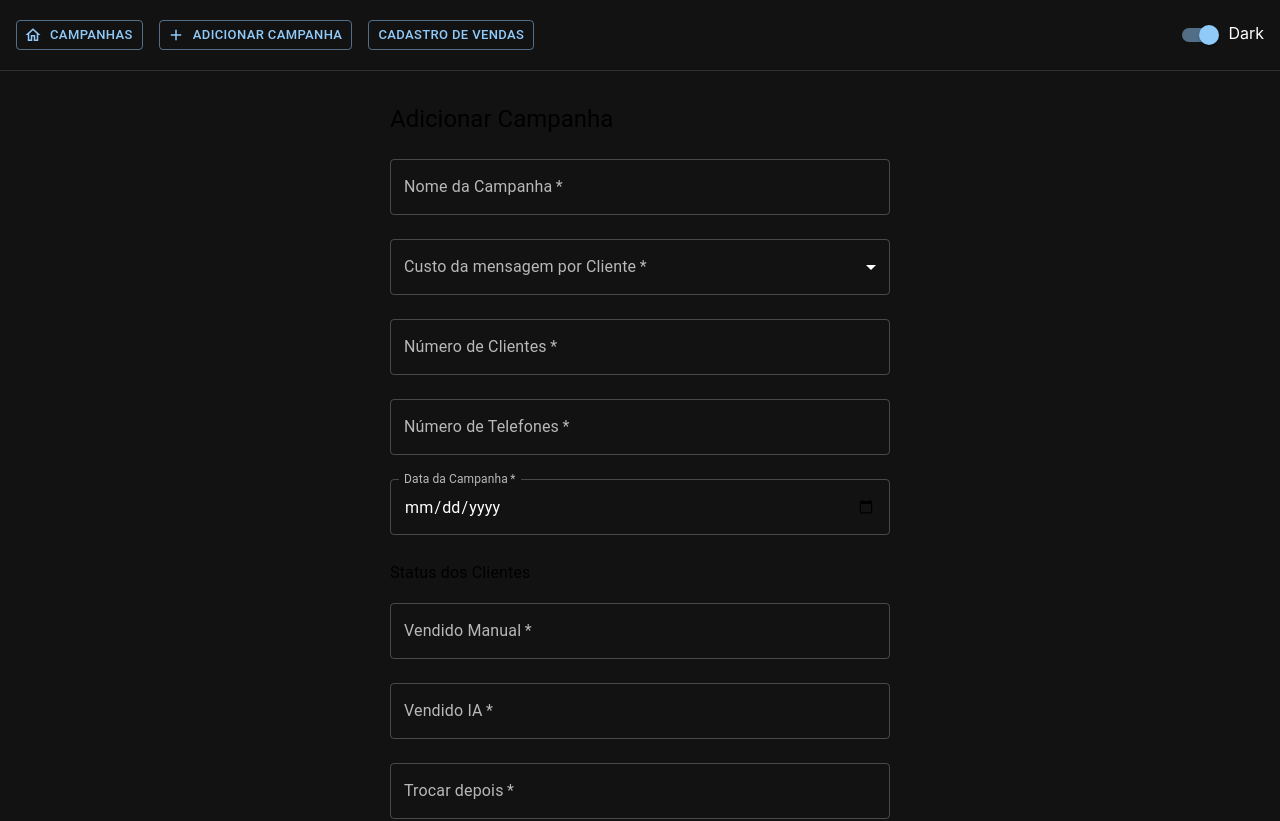
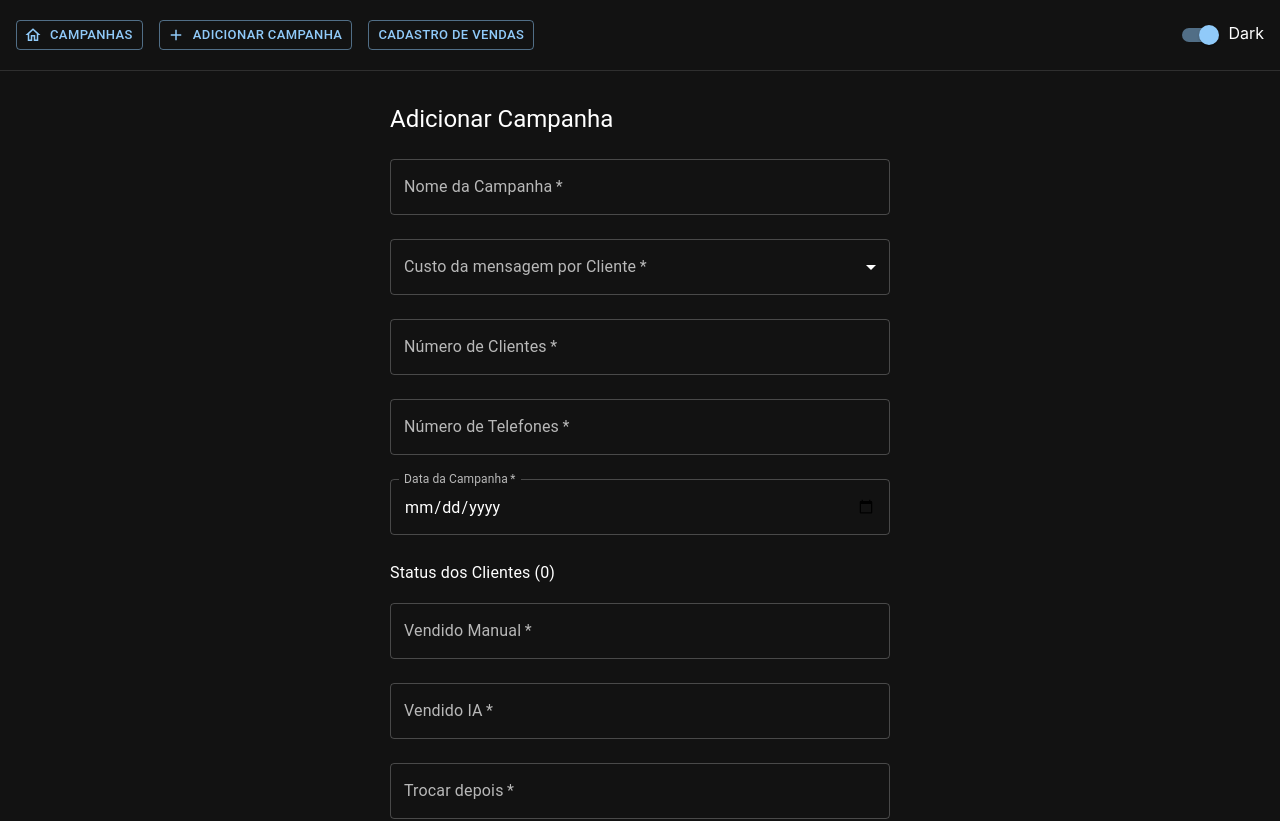
Before and after one commit to madoc87/databot-app, a React (Create React App) app: page /adicionar in a window 1280 px wide. Shown: the top 821 px of the page. Built offline with nearby package versions, Linux system fonts and the light colour scheme; no server answers; what chartjs-plugin-datalabels would draw is missing.

Commit message:
Adição de novas informações na tela do dashboard e orreção de cores para atender aos temas light e dark

```diff
--- a/src/index.css
+++ b/src/index.css
@@ -11,3 +11,28 @@ code {
   font-family: source-code-pro, Menlo, Monaco, Consolas, 'Courier New',
     monospace;
 }
+
+/* Tema Light (padrão) */
+::-webkit-calendar-picker-indicator {
+  filter: none;
+}
+
+/* Tema Dark */
+@media (prefers-color-scheme: dark) {
+  ::-webkit-calendar-picker-indicator {
+    filter: invert(1)
+            brightness(50%)
+            sepia(10%)
+            saturate(10000%)
+            hue-rotate(180deg);
+  }
+}
+
+/* Alternativa: usar classe específica para tema dark */
+/* .dark-theme ::-webkit-calendar-picker-indicator {
+  filter: invert(1)
+          brightness(50%)
+          sepia(10%)
+          saturate(10000%)
+          hue-rotate(180deg);
+} */
--- a/src/pages/Dashboard.js
+++ b/src/pages/Dashboard.js
@@ -2,7 +2,7 @@
 import React, { useState, useEffect } from 'react';
 import api from '../api';
 import { useParams } from 'react-router-dom';
-import { Box, Typography, Paper, ToggleButtonGroup, ToggleButton, useTheme } from '@mui/material';
+import { Box, Typography, Paper, ToggleButtonGroup, ToggleButton, useTheme, Grid } from '@mui/material';
 import { Bar, Pie } from 'react-chartjs-2';
 import { Chart as ChartJS, CategoryScale, LinearScale, BarElement, ArcElement, Legend } from 'chart.js';
 import ChartDataLabels from 'chartjs-plugin-datalabels';
@@ -43,6 +43,21 @@ const Dashboard = () => {
   const calcPercent = (value) => totalRespostas
     ? ((Number(value) / totalRespostas) * 100).toFixed(2)
     : 0;
+
+//totalRespostas
+const custoTotal = "R$ " + (campanha.numero_telefones * 0.1).toFixed(2);
+
+//Num respostas / num total de disparos * 100
+const percRespostas = ((totalRespostas / campanha.numero_telefones) * 100).toFixed(1)+" %";
+
+
+//Num vendas / num total de disparos * 100
+const conversaoDisp = (((campanha.vendido_manual + campanha.vendido_ia) / campanha.numero_telefones) * 100).toFixed(1)+" %";
+
+
+//Num vendas / num total de respostas * 100
+const conversaoResp = (((campanha.vendido_manual + campanha.vendido_ia) / totalRespostas) * 100).toFixed(1)+" %";
+
 
   // Dados comuns para ambos os gráficos
   const data = {
@@ -217,24 +232,46 @@ const Dashboard = () => {
     }
   };
 
+  const espacamentoLinhas = 1;
+
   return (
     <Box sx={{ padding: '2rem', bgcolor: 'background.default', color: 'text.primary', minHeight: '100vh' }}>
       <Typography variant="h4" gutterBottom>
         Dashboard da Campanha: {campanha.nome}
       </Typography>
+
       <Paper sx={{ padding: '1rem', marginBottom: '2rem' }}>
-        <Typography>
+        <Grid container spacing={4}>
+          <Grid item xs={12} md={6}>
+            <Typography sx={{ mb: espacamentoLinhas }}>
               <strong>Data da Campanha:</strong> {new Date(campanha.data_inicio).toLocaleDateString()}
             </Typography>
-        <Typography>
+            <Typography sx={{ mb: espacamentoLinhas }}>
               <strong>Número de Clientes:</strong> {campanha.numero_clientes}
             </Typography>
-        <Typography>
+            <Typography sx={{ mb: espacamentoLinhas }}>
               <strong>Número de Telefones:</strong> {campanha.numero_telefones}
             </Typography>
-        <Typography>
+            <Typography sx={{ mb: espacamentoLinhas }}>
               <strong>Total de Respostas:</strong> {totalRespostas}
             </Typography>
+          </Grid>
+
+          <Grid item xs={12} md={6}>
+            <Typography sx={{ mb: espacamentoLinhas }}>
+              <strong>Custo Total (R$ 0,10/disparo):</strong> {custoTotal}
+            </Typography>
+            <Typography sx={{ mb: espacamentoLinhas }}>
+              <strong>Percentual de Respostas (Respostas/Disparos):</strong> {percRespostas}
+            </Typography>
+            <Typography sx={{ mb: espacamentoLinhas }}>
+              <strong>Taxa de Conversão (Vendas/Disparos):</strong> {conversaoDisp}
+            </Typography>
+            <Typography sx={{ mb: espacamentoLinhas }}>
+              <strong>Taxa de Conversão (Vendas/Respostas):</strong> {conversaoResp}
+            </Typography>
+          </Grid>
+        </Grid>
       </Paper>
 
       <Box sx={{ marginBottom: '1rem' }}>
--- a/src/pages/FormCampanha.js
+++ b/src/pages/FormCampanha.js
@@ -83,7 +83,7 @@ const FormCampanha = () => {
 
   return (
     <Box sx={{ maxWidth: 500, margin: 'auto', padding: '2rem' }}>
-      <Typography variant="h5" gutterBottom>
+      <Typography variant="h5" gutterBottom color="text.primary">
         {id ? "Editar Campanha" : "Adicionar Campanha"}
       </Typography>
       <form onSubmit={handleSubmit}>
@@ -137,8 +137,16 @@ const FormCampanha = () => {
           required
         />
 
-        <Typography variant="subtitle1" sx={{ marginTop: '1rem' }}>
-          Status dos Clientes
+        <Typography variant="subtitle1" color="text.primary" sx={{ marginTop: '1rem' }}>
+          Status dos Clientes (
+          {
+          Number(statusVendidoManual) +
+          Number(statusVendidoIA) +
+          Number(statusTrocarDepois) +
+          Number(statusConfirmar) +
+          Number(statusOutros)
+          }
+          )
         </Typography>
         <TextField
           label="Vendido Manual"
--- a/src/theme.js
+++ b/src/theme.js
@@ -5,7 +5,7 @@ export const lightTheme = createTheme({
     mode: 'light',
     custom: {
       // strikethrough: '#828282'
-      strikethrough: '#f9f9f9',
+      strikethrough: '#828282',
       chartLabel: '#828282',      // cor dos labels no gráfico pizza (tema light)
       legendText: '#828282'       // cor do texto da legenda (tema light)
     }
@@ -19,6 +19,8 @@ export const lightTheme = createTheme({
     }
   }
 });
+
+
 
 export const darkTheme = createTheme({
   palette: {
```
Also changed, not shown: src/pages/AdicionarCampanha.js (+8 -1 lines). Lines whose indentation alone changed are shown as unchanged.
